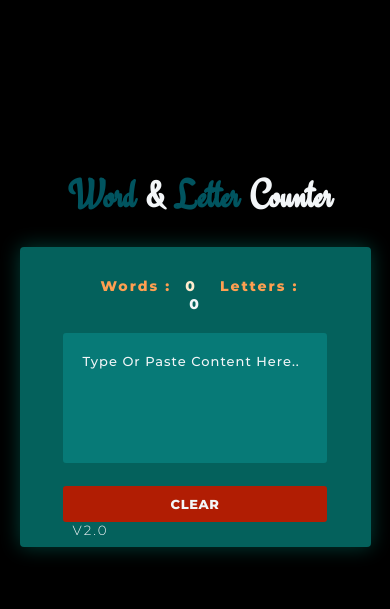
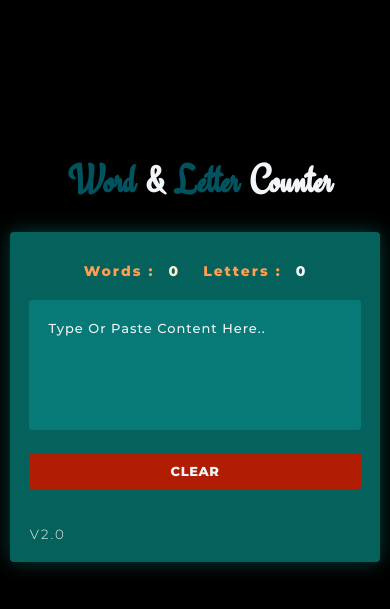
Before and after one commit to Kazion500/WordCounter, a PHP site: page / in a window 390 px wide. Shown: the top 609 px of the page. Run offline with PHP 8.4, Linux system fonts and the light colour scheme.

Commit message:
added some media query

```diff
--- a/style.css
+++ b/style.css
@@ -34,7 +34,7 @@ h1 span {
   color: #01545f;
 }
 .container {
-  height: 330px;
+  height: 350px;
   width: 500px;
   max-width: 500px;
   text-align: center;
@@ -110,19 +110,21 @@ p {
 }
 @media (max-width: 500px) {
   .container {
-    width: 90vw;
-    height: 300px;
+    width: 95vw;
+    height: 330px;
   }
   textarea {
+    width: 95%;
     height: 130px;
     font-size: 13px;
     letter-spacing: 1px;
   }
   button {
     font-size: 13px;
+    width: 95%;
   }
   #results {
-    max-width: 100%;
+    width: 100%;
     font-size: 14px;
     font-weight: 500;
   }
@@ -134,6 +136,7 @@ p {
     letter-spacing: normal;
   }
   small {
-    left: 53px;
+    left: 20px;
+    bottom: 20px;
   }
 }
```
